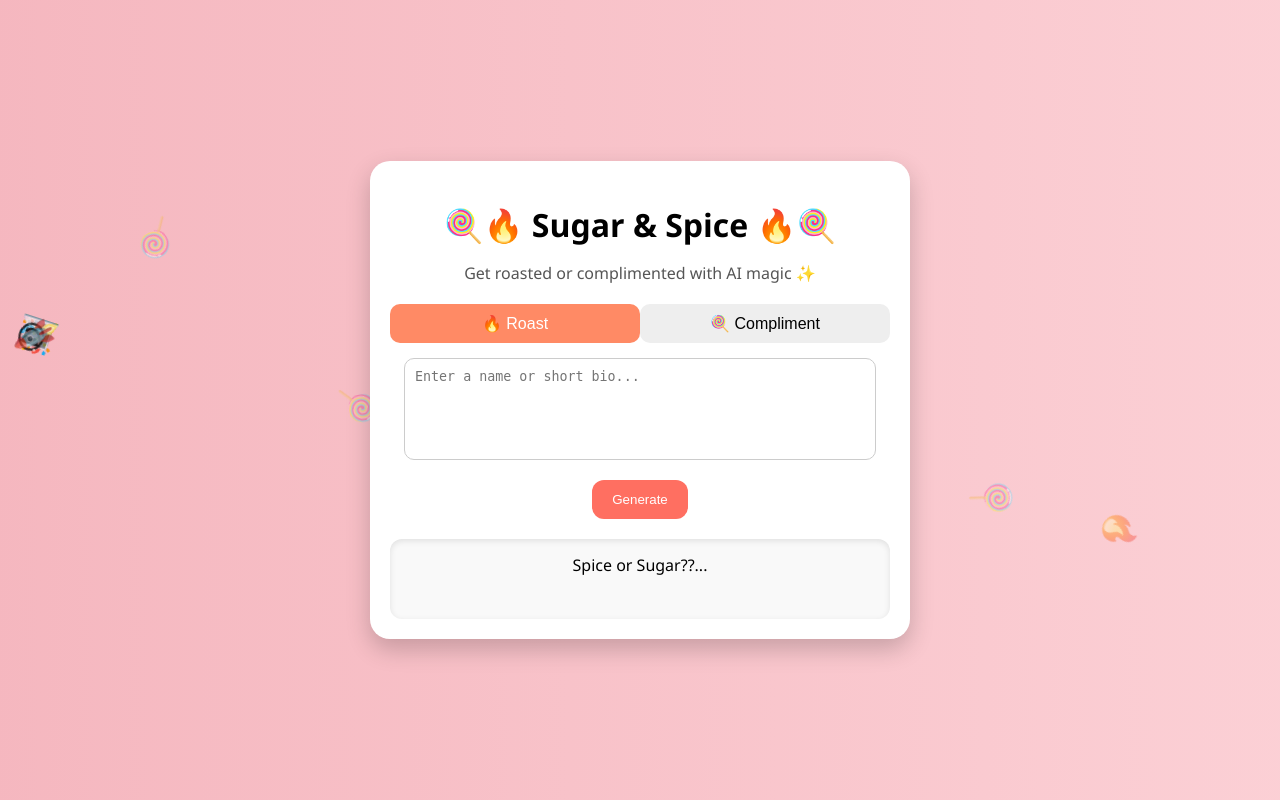
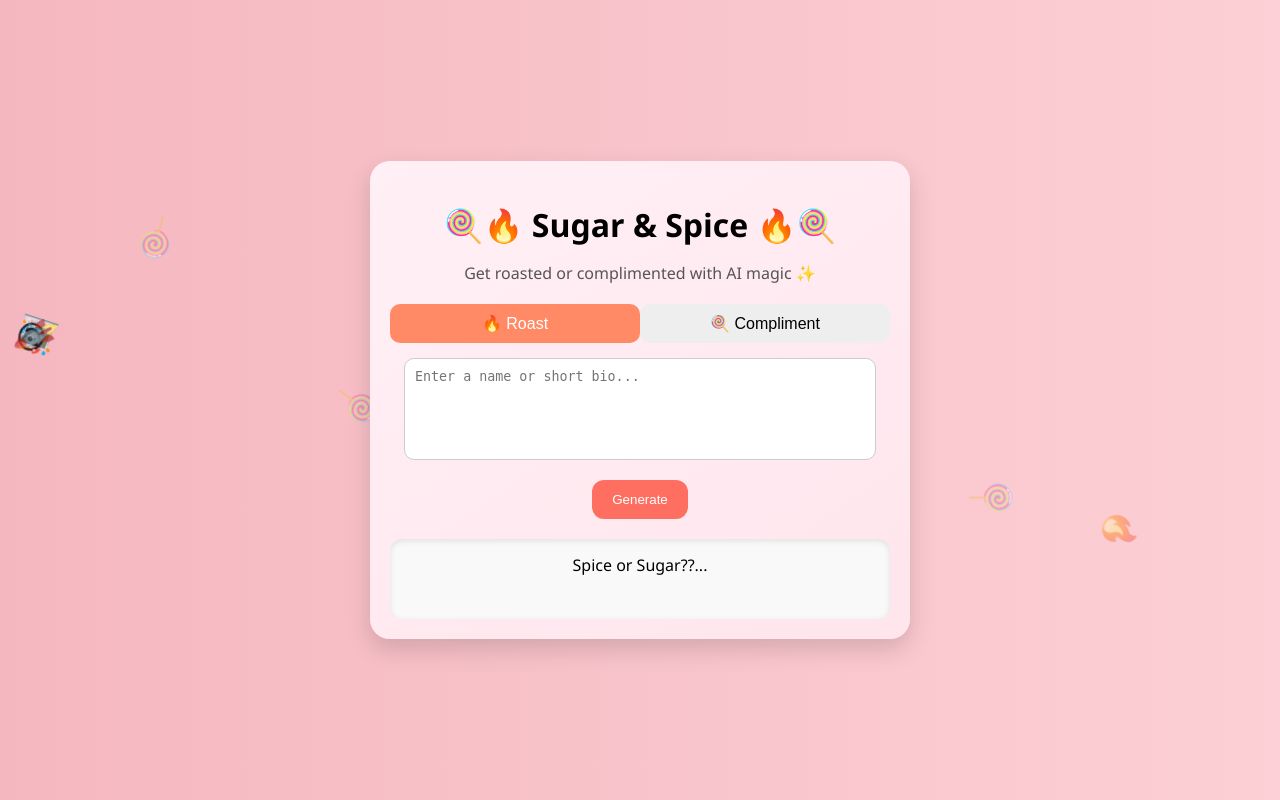
Before and after one commit to tulu-g559/Sugar-Spice, a Flask app: page / in a window 1280 px wide. Run offline with Flask 3, Linux system fonts and the light colour scheme.

Commit message:
Final push2

```diff
--- a/static/style.css
+++ b/static/style.css
@@ -55,13 +55,23 @@ body {
 }
 
 .container {
-  background: white;
+  background: linear-gradient(145deg, #fff0f6, #ffe5ec);
   padding: 20px;
   border-radius: 20px;
-  box-shadow: 0px 10px 25px rgba(0,0,0,0.2);
+  box-shadow: 0px 10px 25px rgba(0,0,0,0.15);
   width: 500px;
   text-align: center;
+  /* background: rgba(255, 255, 255, 0.25);
+  backdrop-filter: blur(15px);
+  -webkit-backdrop-filter: blur(15px);
+  border-radius: 25px;
+  padding: 25px;
+  width: 500px;
+  text-align: center;
+  border: 2px solid rgba(255, 255, 255, 0.5);
+  box-shadow: 0px 10px 35px rgba(255, 92, 92, 0.4); */
 }
+
 
 h1 {
   margin-bottom: 10px;
```
